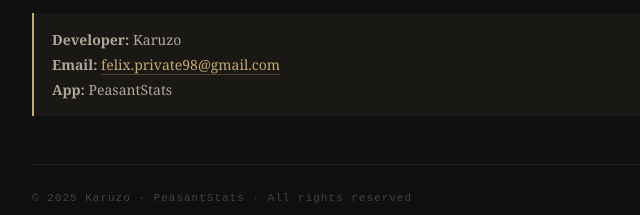
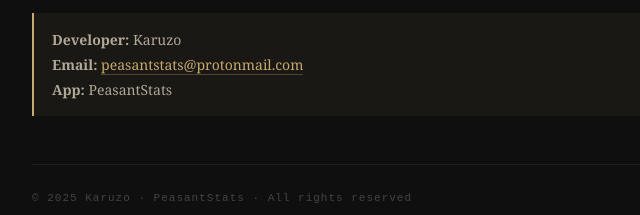
Before and after one commit to felixkaruzo/peasantstats-privacy, a plain HTML site: page index.html in a window 1280 px wide. Shown: the part 3348-3563 px from the top of the page, 248-888 px from the left. Drawn offline with Linux system fonts and the light colour scheme.

Commit message:
Update index.html

```diff
--- a/index.html
+++ b/index.html
@@ -287,7 +287,7 @@
     <div class="highlight">
       <p>
         <strong>Developer:</strong> Karuzo<br/>
-        <strong>Email:</strong> <a href="mailto:felix.private98@gmail.com">felix.private98@gmail.com</a><br/>
+        <strong>Email:</strong> <a href="mailto:peasantstats@protonmail.com">peasantstats@protonmail.com</a><br/>
         <strong>App:</strong> PeasantStats
       </p>
     </div>
```
